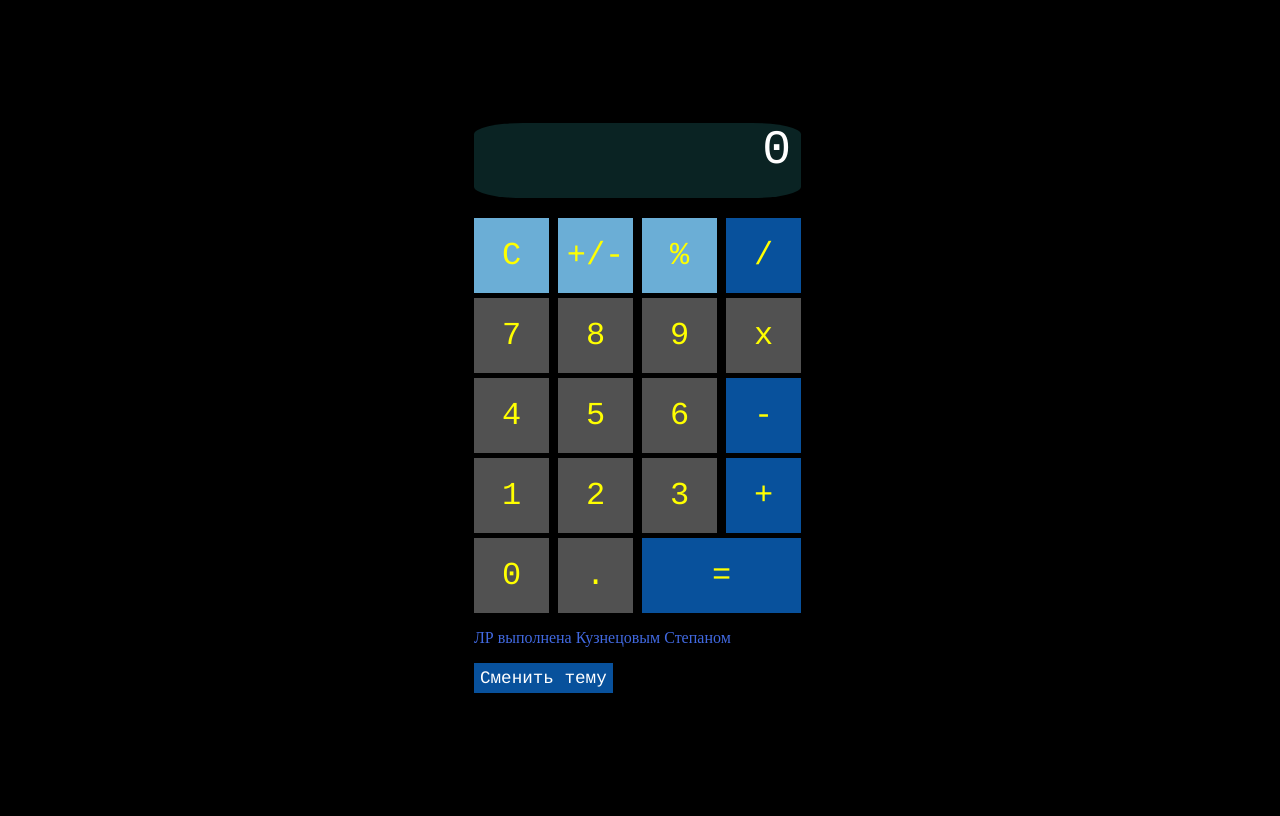
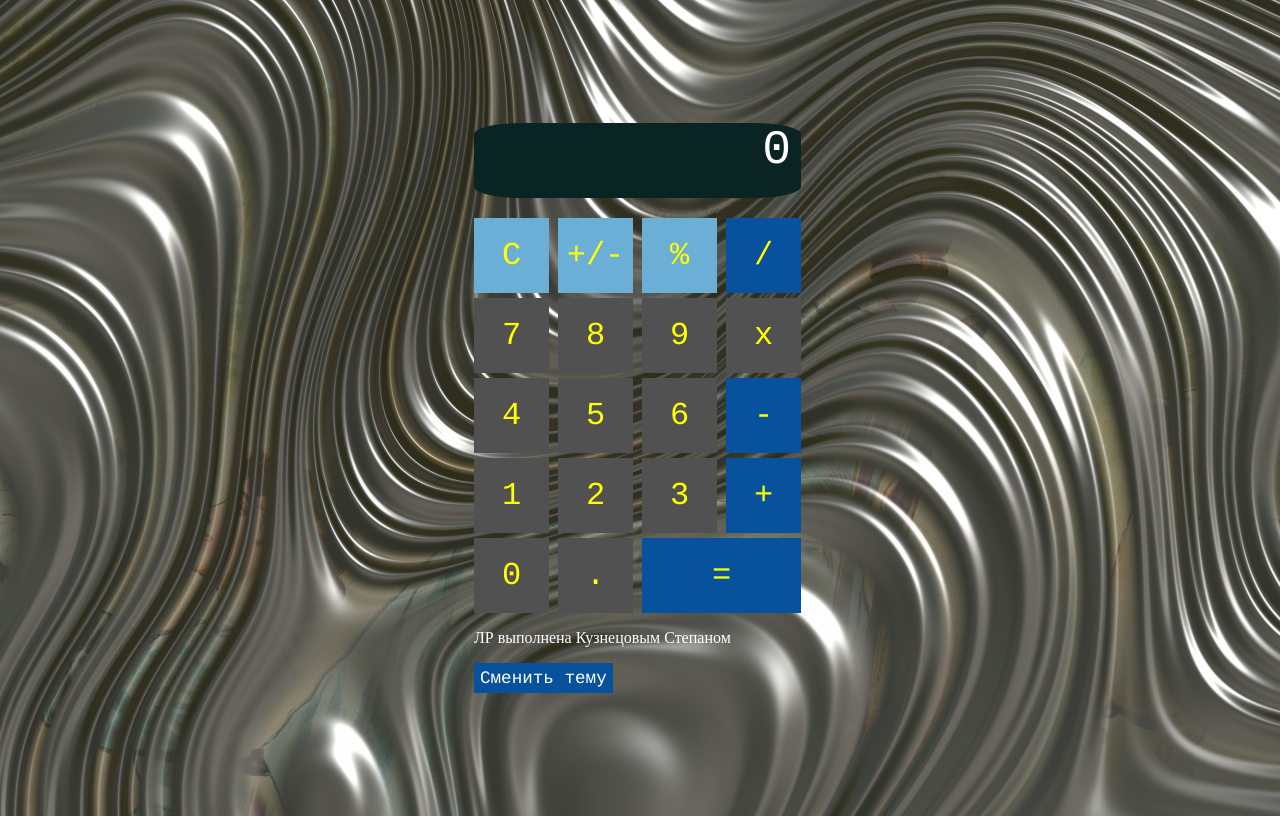
Before and after one commit to zzakku/js-labs, a plain HTML site: page calculator.html in a window 1280 px wide. Drawn offline with Linux system fonts and the light colour scheme.

Commit message:
Added a background image (15/20)

```diff
--- a/calculator.html
+++ b/calculator.html
@@ -54,7 +54,7 @@
     </div>
 
       <div>
-        <p style="color: royalblue;">ЛР выполнена Кузнецовым Степаном</p>
+        <p style="color: white;">ЛР выполнена Кузнецовым Степаном</p>
         <button id="btn_theme_swap" class="changetheme" onclick="SwapTheme()">Сменить тему</button>
 
         <script>
--- a/style.css
+++ b/style.css
@@ -1,4 +1,5 @@
 body {
+  background-image: url("metal.jpg");
   display: flex;
   height: 100vh;
   align-items: center;
```
Also changed, not shown: metal.jpg (added).
